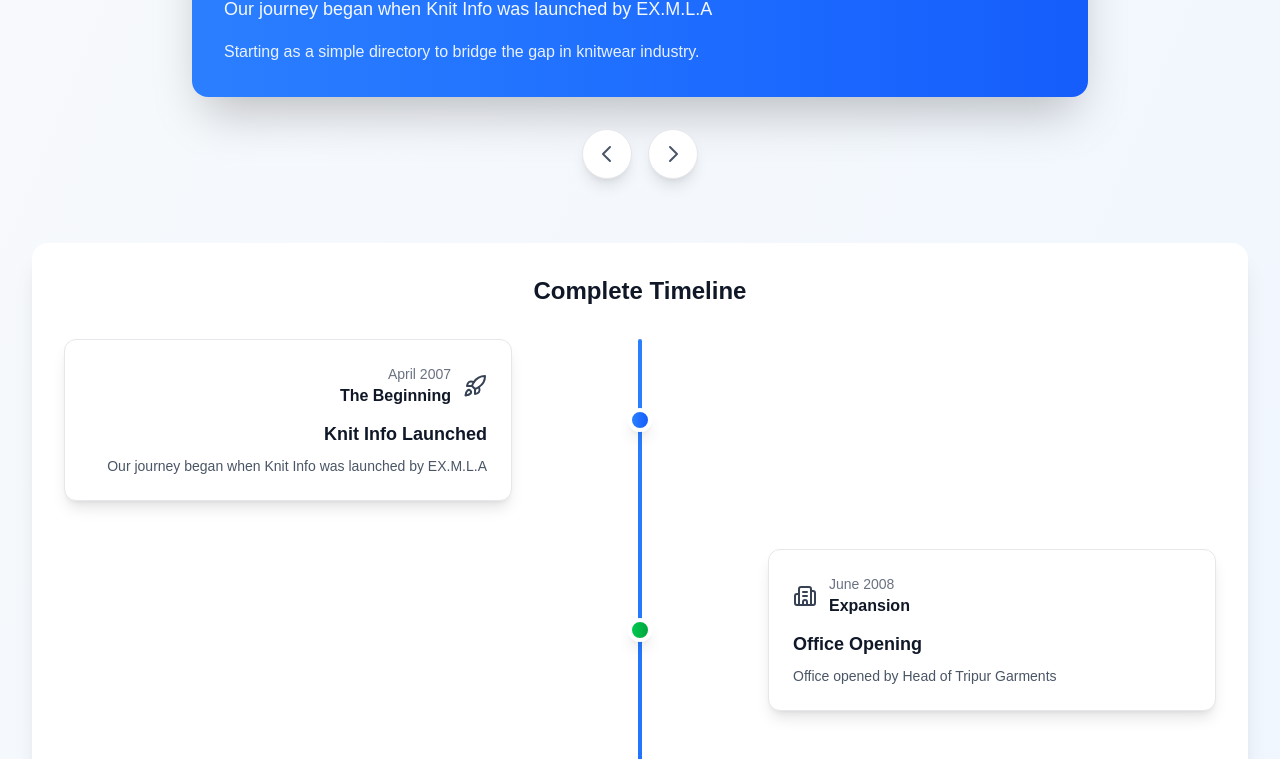
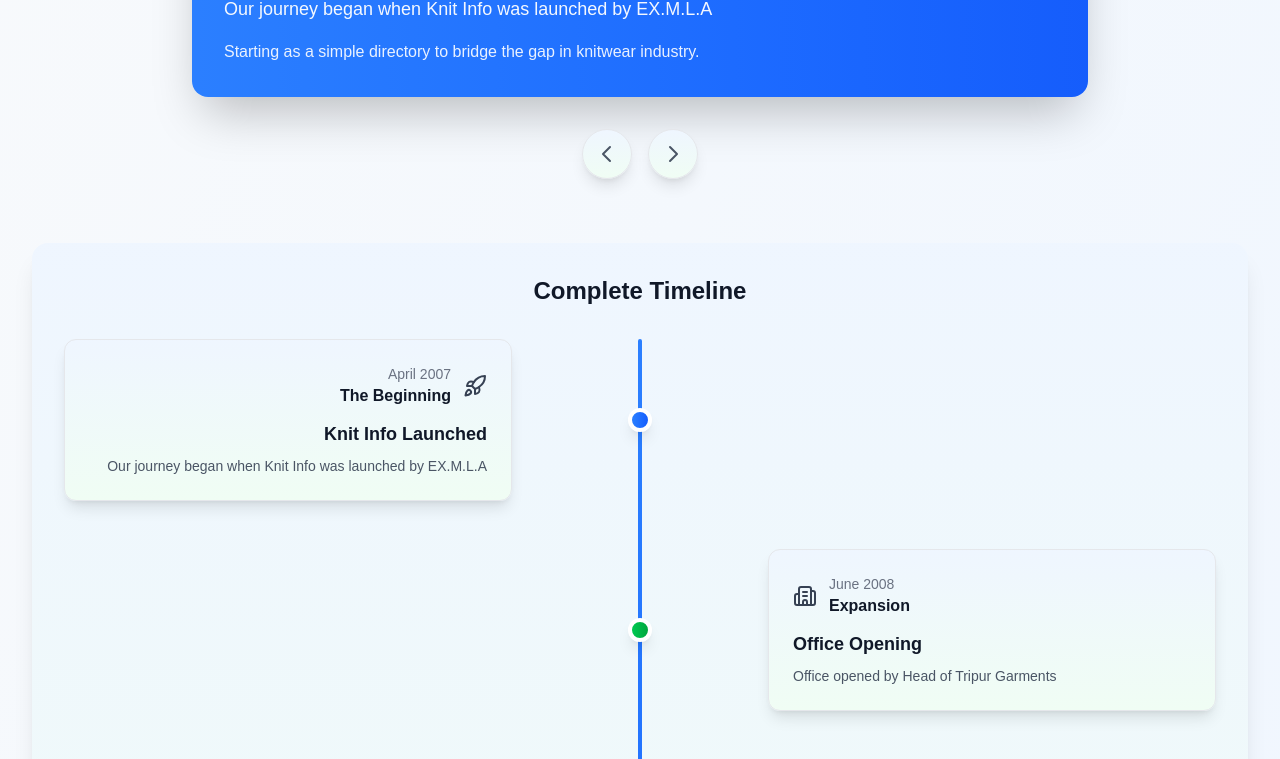
Before and after one commit to Tcgtech06/Codes, a Next.js app: page /about in a window 1280 px wide. Shown: the part 1296-2055 px from the top of the page. Built offline with nearby package versions, Linux system fonts and the light colour scheme; no server answers.

Commit message:
Apply blue and green gradient background to all main pages
- Changed background from white/gray to gradient (from-blue-50 to-green-50)
- Applied to: About, Contact, Catalogue, Advertise, Add Data, Collaborate, Books pages
- Consistent color scheme across entire application

```diff
--- a/src/app/about/page.tsx
+++ b/src/app/about/page.tsx
@@ -272,7 +272,7 @@ export default function About() {
               whileHover={{ scale: 1.1 }}
               whileTap={{ scale: 0.9 }}
               onClick={() => setActiveStory(activeStory > 0 ? activeStory - 1 : stories.length - 1)}
-              className="bg-white text-gray-600 hover:text-blue-600 p-3 rounded-full shadow-lg hover:shadow-xl transition-all duration-300 border border-gray-200"
+              className="bg-gradient-to-b from-blue-50 to-green-50 text-gray-600 hover:text-blue-600 p-3 rounded-full shadow-lg hover:shadow-xl transition-all duration-300 border border-gray-200"
             >
               <svg className="w-6 h-6" fill="none" stroke="currentColor" viewBox="0 0 24 24">
                 <path strokeLinecap="round" strokeLinejoin="round" strokeWidth={2} d="M15 19l-7-7 7-7" />
@@ -282,7 +282,7 @@ export default function About() {
               whileHover={{ scale: 1.1 }}
               whileTap={{ scale: 0.9 }}
               onClick={() => setActiveStory(activeStory < stories.length - 1 ? activeStory + 1 : 0)}
-              className="bg-white text-gray-600 hover:text-blue-600 p-3 rounded-full shadow-lg hover:shadow-xl transition-all duration-300 border border-gray-200"
+              className="bg-gradient-to-b from-blue-50 to-green-50 text-gray-600 hover:text-blue-600 p-3 rounded-full shadow-lg hover:shadow-xl transition-all duration-300 border border-gray-200"
             >
               <svg className="w-6 h-6" fill="none" stroke="currentColor" viewBox="0 0 24 24">
                 <path strokeLinecap="round" strokeLinejoin="round" strokeWidth={2} d="M9 5l7 7-7 7" />
@@ -292,7 +292,7 @@ export default function About() {
         </div>
 
         {/* Timeline Overview - Mobile Friendly */}
-        <div className="bg-white rounded-2xl p-4 md:p-8 shadow-xl">
+        <div className="bg-gradient-to-b from-blue-50 to-green-50 rounded-2xl p-4 md:p-8 shadow-xl">
           <h3 className="text-xl md:text-2xl font-bold text-gray-900 text-center mb-6 md:mb-8">Complete Timeline</h3>
           <div className="relative">
             {/* Timeline Line */}
@@ -317,7 +317,7 @@ export default function About() {
                     <div className="md:hidden w-full pl-10">
                       <motion.div
                         whileHover={{ scale: 1.02 }}
-                        className="bg-white border border-gray-200 rounded-xl p-4 shadow-lg transition-all duration-300 cursor-pointer"
+                        className="bg-gradient-to-b from-blue-50 to-green-50 border border-gray-200 rounded-xl p-4 shadow-lg transition-all duration-300 cursor-pointer"
                         onClick={() => setActiveStory(index)}
                       >
                         <div className="flex items-center space-x-2 mb-2">
@@ -347,7 +347,7 @@ export default function About() {
                         <div className="w-5/12 pr-8 text-right">
                           <motion.div
                             whileHover={{ scale: 1.05, boxShadow: "0 20px 25px -5px rgba(0, 0, 0, 0.1)" }}
-                            className="bg-white border border-gray-200 rounded-xl p-6 shadow-lg transition-all duration-300 cursor-pointer"
+                            className="bg-gradient-to-b from-blue-50 to-green-50 border border-gray-200 rounded-xl p-6 shadow-lg transition-all duration-300 cursor-pointer"
                             onClick={() => setActiveStory(index)}
                           >
                             <div className="flex items-center space-x-3 mb-3 justify-end">
@@ -382,7 +382,7 @@ export default function About() {
                         <div className="w-5/12 pl-8 text-left">
                           <motion.div
                             whileHover={{ scale: 1.05, boxShadow: "0 20px 25px -5px rgba(0, 0, 0, 0.1)" }}
-                            className="bg-white border border-gray-200 rounded-xl p-6 shadow-lg transition-all duration-300 cursor-pointer"
+                            className="bg-gradient-to-b from-blue-50 to-green-50 border border-gray-200 rounded-xl p-6 shadow-lg transition-all duration-300 cursor-pointer"
                             onClick={() => setActiveStory(index)}
                           >
                             <div className="flex items-center space-x-3 mb-3 justify-start">
--- a/src/app/add-data/page.tsx
+++ b/src/app/add-data/page.tsx
@@ -122,7 +122,7 @@ function AddDataContent() {
   };
 
   return (
-    <div className="min-h-screen bg-gray-50 pb-20 md:pb-8">
+    <div className="min-h-screen bg-gradient-to-b from-blue-50 to-green-50 pb-20 md:pb-8">
       {/* Header - Sticky on desktop, static on mobile */}
       <div className="bg-white shadow-sm md:sticky md:top-16 z-40">
         <div className="max-w-7xl mx-auto px-4 sm:px-6 lg:px-8 py-4">
--- a/src/app/advertise/page.tsx
+++ b/src/app/advertise/page.tsx
@@ -102,7 +102,7 @@ export default function AdvertisePage() {
   }
 
   return (
-    <div className="min-h-screen bg-gray-50 pb-20 md:pb-8">
+    <div className="min-h-screen bg-gradient-to-b from-blue-50 to-green-50 pb-20 md:pb-8">
       {/* Header - Sticky on desktop, static on mobile */}
       <div className="bg-white shadow-sm md:sticky md:top-16 z-40">
         <div className="max-w-7xl mx-auto px-4 sm:px-6 lg:px-8 py-4">
--- a/src/app/books/page.tsx
+++ b/src/app/books/page.tsx
@@ -25,7 +25,7 @@ export default function BooksPage() {
 
   if (loading) {
     return (
-      <div className="min-h-screen bg-gray-50 pb-20 md:pb-8">
+      <div className="min-h-screen bg-gradient-to-b from-blue-50 to-green-50 pb-20 md:pb-8">
         <div className="max-w-7xl mx-auto px-4 sm:px-6 lg:px-8 py-8">
           <h1 className="text-3xl md:text-4xl font-bold text-gray-900 mb-8 text-center">Our Books</h1>
           <div className="grid grid-cols-1 md:grid-cols-3 gap-8">
@@ -45,7 +45,7 @@ export default function BooksPage() {
     );
   }
   return (
-    <div className="min-h-screen bg-gray-50 pb-20 md:pb-8">
+    <div className="min-h-screen bg-gradient-to-b from-blue-50 to-green-50 pb-20 md:pb-8">
       <div className="max-w-7xl mx-auto px-4 sm:px-6 lg:px-8 py-8">
         <h1 className="text-3xl md:text-4xl font-bold text-gray-900 mb-8 text-center">Our Books</h1>
         <div className="grid grid-cols-1 md:grid-cols-3 gap-8">
--- a/src/app/catalogue/page.tsx
+++ b/src/app/catalogue/page.tsx
@@ -69,7 +69,7 @@ export default function Catalogue() {
 
   if (loading) {
     return (
-      <div className="bg-gray-50 min-h-screen py-12">
+      <div className="bg-gradient-to-b from-blue-50 to-green-50 min-h-screen py-12">
         <div className="max-w-7xl mx-auto px-4 sm:px-6 lg:px-8">
           <h1 className="text-3xl font-bold text-gray-900 mb-8">Full Catalogue</h1>
           <div className="grid grid-cols-2 sm:grid-cols-3 md:grid-cols-4 lg:grid-cols-5 gap-6">
@@ -85,7 +85,7 @@ export default function Catalogue() {
     );
   }
   return (
-    <div className="bg-gray-50 min-h-screen py-12">
+    <div className="bg-gradient-to-b from-blue-50 to-green-50 min-h-screen py-12">
       <div className="max-w-7xl mx-auto px-4 sm:px-6 lg:px-8">
         <h1 className="text-3xl font-bold text-gray-900 mb-8">Full Catalogue</h1>
         <div className="grid grid-cols-2 sm:grid-cols-3 md:grid-cols-4 lg:grid-cols-5 gap-6">
--- a/src/app/collaborate/page.tsx
+++ b/src/app/collaborate/page.tsx
@@ -75,7 +75,7 @@ export default function CollaboratePage() {
   };
 
   return (
-    <div className="min-h-screen bg-gray-50 pb-20 md:pb-8">
+    <div className="min-h-screen bg-gradient-to-b from-blue-50 to-green-50 pb-20 md:pb-8">
       {/* Header - Sticky on desktop, static on mobile */}
       <div className="bg-white shadow-sm md:sticky md:top-16 z-40">
         <div className="max-w-7xl mx-auto px-4 sm:px-6 lg:px-8 py-4">
--- a/src/app/contact/page.tsx
+++ b/src/app/contact/page.tsx
@@ -29,7 +29,7 @@ export default function Contact() {
   };
 
   return (
-    <div className="bg-white min-h-screen">
+    <div className="bg-gradient-to-b from-blue-50 to-green-50 min-h-screen">
       {/* Slideshow - Slightly increased height for desktop */}
       <div className="relative w-full max-w-6xl mx-auto px-4 py-8">
         <div className="relative w-full h-64 md:h-96 lg:h-[420px]">
```
